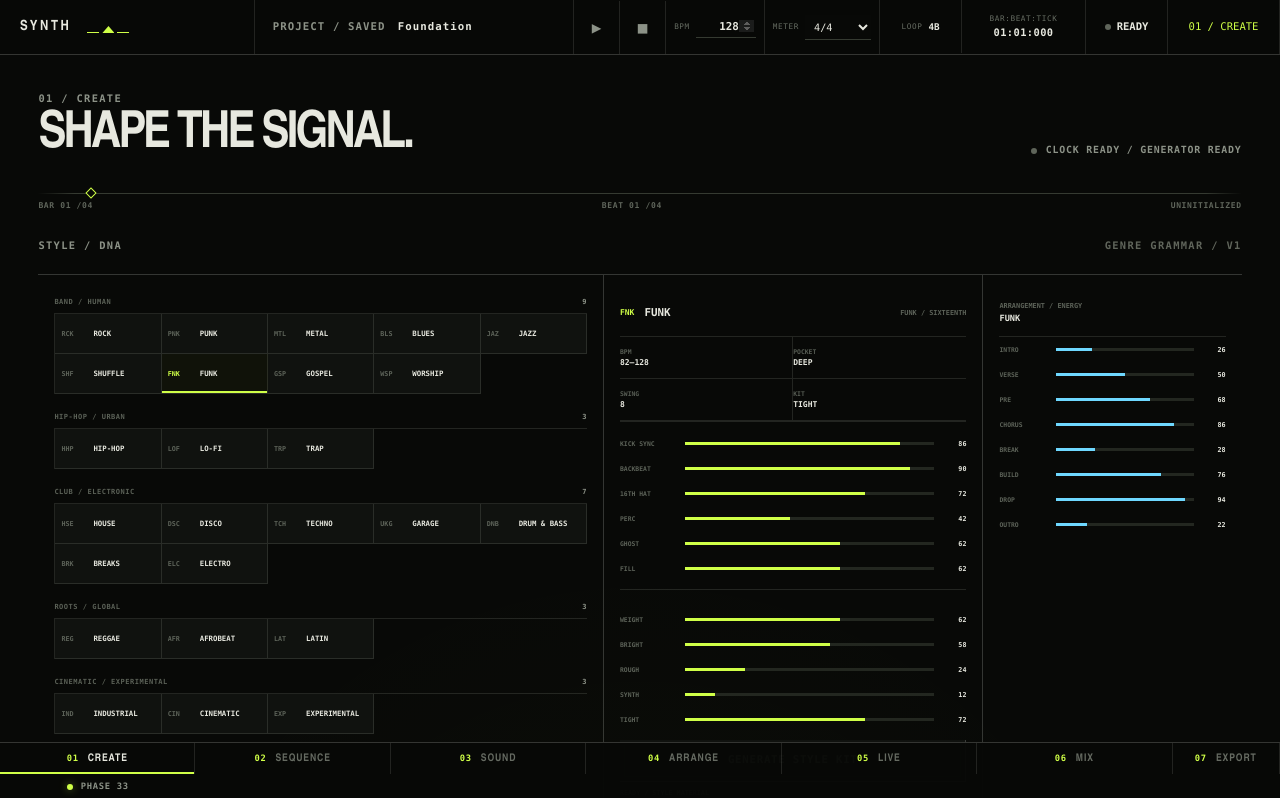
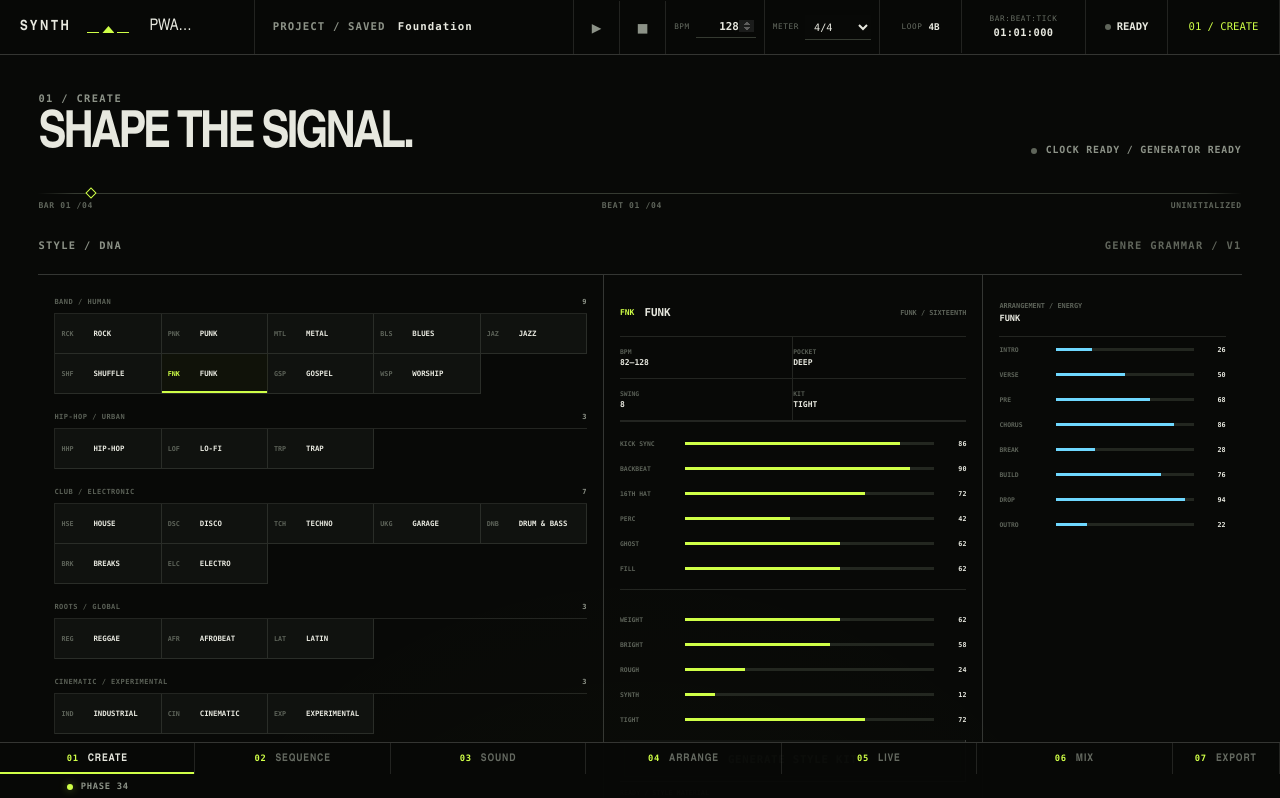
Before and after one commit to thiepn/synth, a React (Vite) app: page / in a window 1280 px wide. Shown: the top 798 px of the page. Built offline with nearby package versions, Linux system fonts and the light colour scheme.

Commit message:
feat(pwa): initialize runtime and expose install/update status

```diff
--- a/src/App.tsx
+++ b/src/App.tsx
@@ -9,7 +9,9 @@ import { MixSurface } from "./ui/surfaces/MixSurface";
 import { MasterExportSurface } from "./ui/surfaces/MasterExportSurface";
 import { CreativePlaybackBridge } from "./performance/CreativePlaybackBridge";
 import { projectStore } from "./project/ProjectStore";
+import { pwaStore } from "./pwa/PwaStore";
 import { ProjectControl } from "./ui/project/ProjectControl";
+import { PwaControl } from "./ui/pwa/PwaControl";
 import { audioTransport } from "./audio/AudioTransport";
 import { arrangementPlaybackStore } from "./arrange/ArrangementPlaybackStore";
 import {
@@ -27,6 +29,7 @@ export function App() {
 
   useEffect(() => {
     void projectStore.initialize();
+    void pwaStore.initialize();
   }, []);
 
   const mode = useMemo(
@@ -97,6 +100,7 @@ function UtilityRail({ mode }: { mode: ModeDefinition }) {
           <i />
           <i />
         </span>
+        <PwaControl />
       </div>
 
       <ProjectControl />
@@ -129,7 +133,7 @@ function ModeRail({
       ))}
       <div className="mode-rail__system">
         <span className="status-lamp" />
-        <span>PHASE 33</span>
+        <span>PHASE 34</span>
       </div>
     </nav>
   );
```
